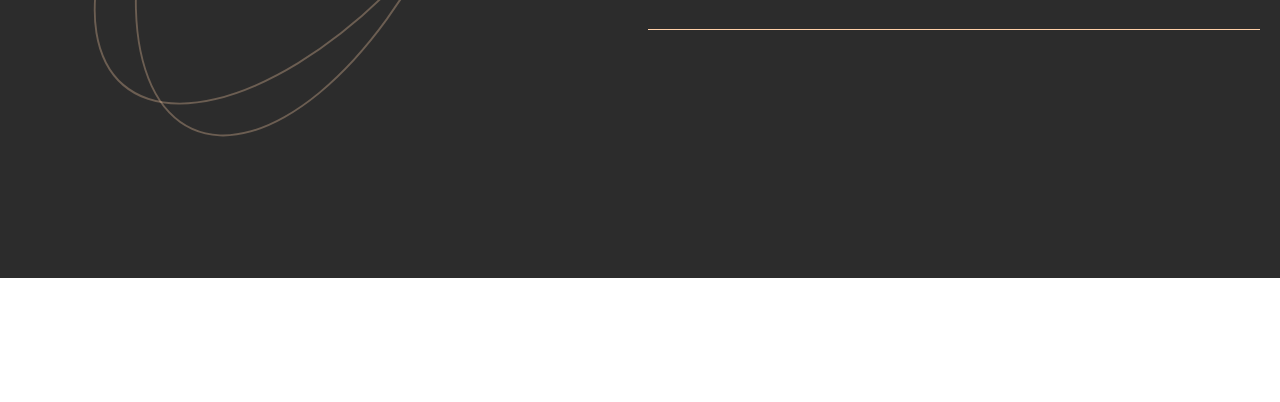
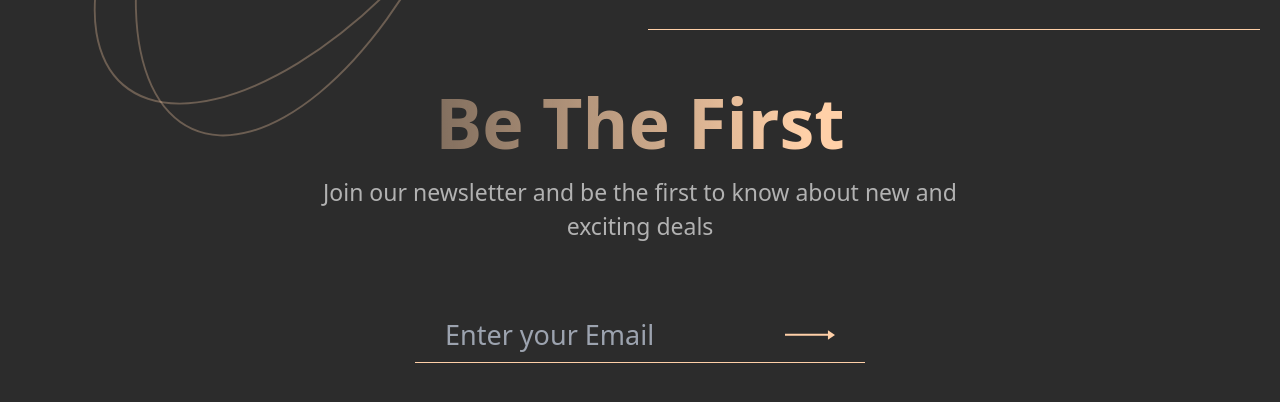
Before and after one commit to banjovic/scamp-group-project, a React (Create React App) app: page / in a window 1280 px wide. Shown: the part 1830-2232 px from the top of the page. Before the commit the page ends 2108 px from the top, so only its background shows below. Built offline with nearby package versions, Linux system fonts and the light colour scheme; a web font is replaced by a local one.

Commit message:
create newsletter section, add custom input styling to tailwind components, create custom input hook

```diff
--- /dev/null
+++ b/src/components/newsletter/newsletter.js
@@ -0,0 +1,53 @@
+import { useState } from "react";
+import UseInput, { ValidateInput } from "../../hooks/UseInput";
+
+import { ReactComponent as Send } from "../../assets/Send icon.svg";
+
+const Newsletter = () => {
+  const { formData, handleChange, resetFormFields } = UseInput({
+    email: "",
+  });
+  const [error, setError] = useState("");
+
+  const handleSubmit = (event) => {
+    event.preventDefault();
+
+    const { newErrors, valid } = ValidateInput(formData);
+
+    if (!valid) return setError(newErrors.email);
+
+    resetFormFields({ email: "" });
+    setError("");
+  };
+
+  return (
+    <section
+      aria-label="newsletter"
+      className="max-w-[712px] text-center md:flex md:flex-col md:items-center md:mx-auto"
+    >
+      <h2 className="title ">Be The First</h2>
+      <p className="text-[19px] md:text-[23px]">
+        Join our newsletter and be the first to know about new and exciting
+        deals
+      </p>
+      <form className="mt-16" onSubmit={handleSubmit}>
+        <div className="input flex max-w-[450px]">
+          <input
+            type="text"
+            name="email"
+            placeholder="Enter your Email"
+            className="active:bg-transparent"
+            value={formData.email}
+            onChange={handleChange}
+          />
+          <button className="border-none outline-none h-full w-[50px] bg-transparent grid place-items-center">
+            <Send />
+          </button>
+        </div>
+        {error && <span className="text-gold text-xs">{error}</span>}
+      </form>
+    </section>
+  );
+};
+
+export default Newsletter;
--- /dev/null
+++ b/src/hooks/UseInput.js
@@ -0,0 +1,47 @@
+import { useState } from "react";
+
+export const ValidateInput = (initialValue) => {
+  let newErrors = {};
+  let valid = true;
+
+  if (initialValue.hasOwnProperty("email") && !initialValue.email) {
+    newErrors.email = "Email is required";
+    valid = false;
+  } else if (
+    !/^[A-Z0-9._%+-]+@[A-Z0-9.-]+\.[A-Z]{2,}$/i.test(initialValue.email)
+  ) {
+    newErrors.email = "Email is incorrect";
+    valid = false;
+  }
+  if (initialValue.hasOwnProperty("phoneNumber") && !initialValue.phoneNumber) {
+    newErrors.phoneNumber = "Phone Number is required";
+    valid = false;
+  }
+  if (initialValue.hasOwnProperty("fullName") && !initialValue.fullName) {
+    newErrors.fullName = "This field is required";
+    valid = false;
+  }
+  if (initialValue.hasOwnProperty("message") && !initialValue.message) {
+    newErrors.message = "Message is empty";
+    valid = false;
+  }
+
+  return { newErrors, valid };
+};
+
+const UseInput = (initialValue) => {
+  const [formData, setFormData] = useState(initialValue);
+
+  const handleChange = (event) => {
+    const { name, value } = event.target;
+
+    setFormData({ ...formData, [name]: value });
+  };
+
+  const resetFormFields = (initialValue) => {
+    setFormData(initialValue);
+  };
+
+  return { formData, handleChange, resetFormFields };
+};
+export default UseInput;
--- a/src/index.css
+++ b/src/index.css
@@ -15,9 +15,26 @@
   p {
     @apply text-lightGrey;
   }
+
+  [type="text"] {
+    background-color: transparent;
+    border: none;
+    outline: none;
+    color: #dedede;
+    height: 100%;
+    width: 100%;
+    font-size: 27px;
+  }
 }
 
 @layer components {
+  .input {
+    padding: 0 30px;
+    height: 55px;
+    border-bottom: 1px solid theme("colors.gold");
+    position: relative;
+  }
+
   .title {
     background: linear-gradient(
       268.86deg,
--- a/src/pages/homePage/HomePage.js
+++ b/src/pages/homePage/HomePage.js
@@ -1,6 +1,7 @@
 import AboutSection from "../../components/aboutSection/AboutSection";
 import Faq from "../../components/faq/Faq";
 import HeroSection from "../../components/heroSection/HeroSection";
+import Newsletter from "../../components/newsletter/newsletter";
 
 import "./HomePage.scss";
 
@@ -10,6 +11,7 @@ const HomePage = () => {
       <HeroSection />
       <AboutSection />
       <Faq />
+      <Newsletter />
       <div className="h-52"></div>
     </div>
   );
```
Also changed, not shown: src/assets/Send icon.svg (added), 1 other file (tests, documents, lock files or other folders).
